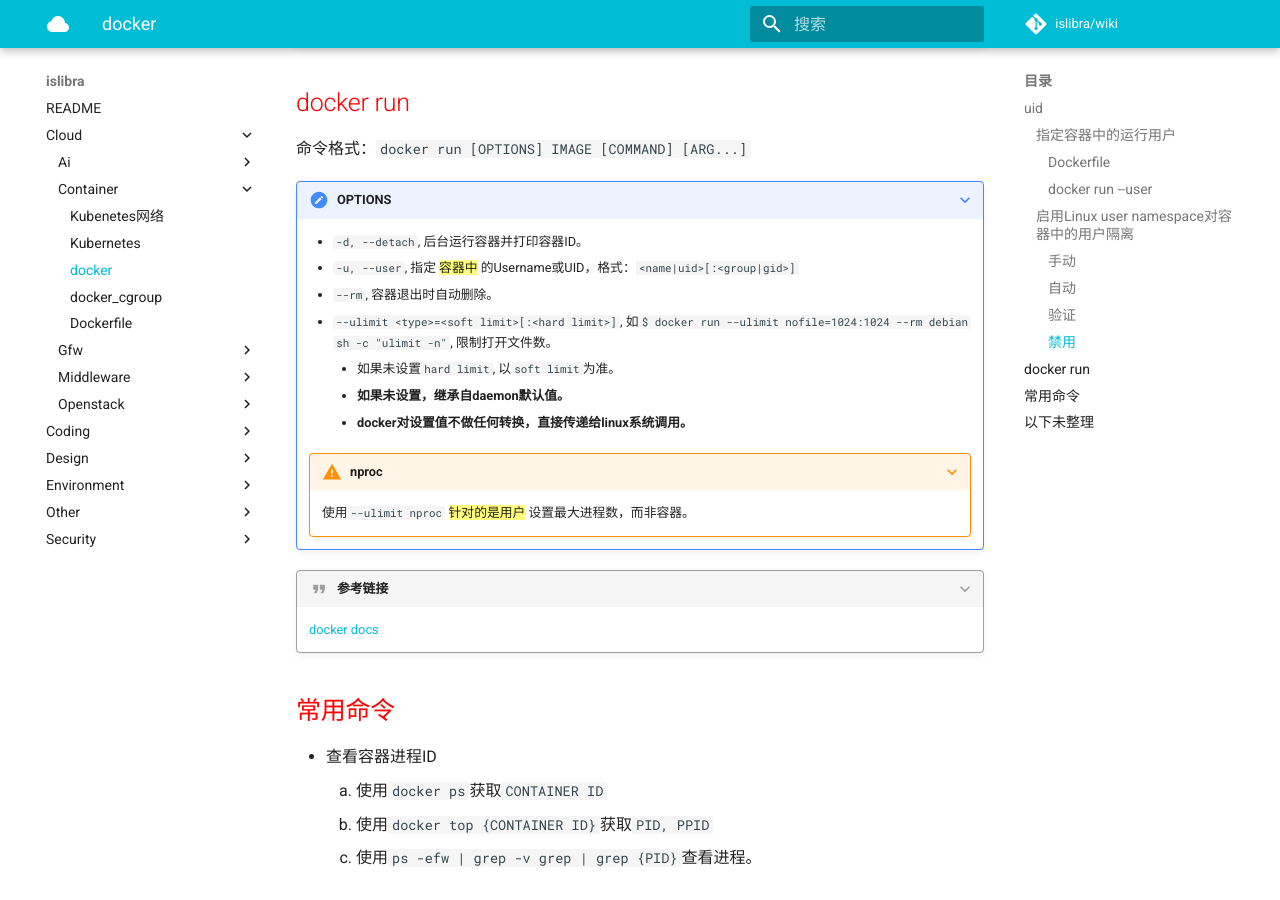
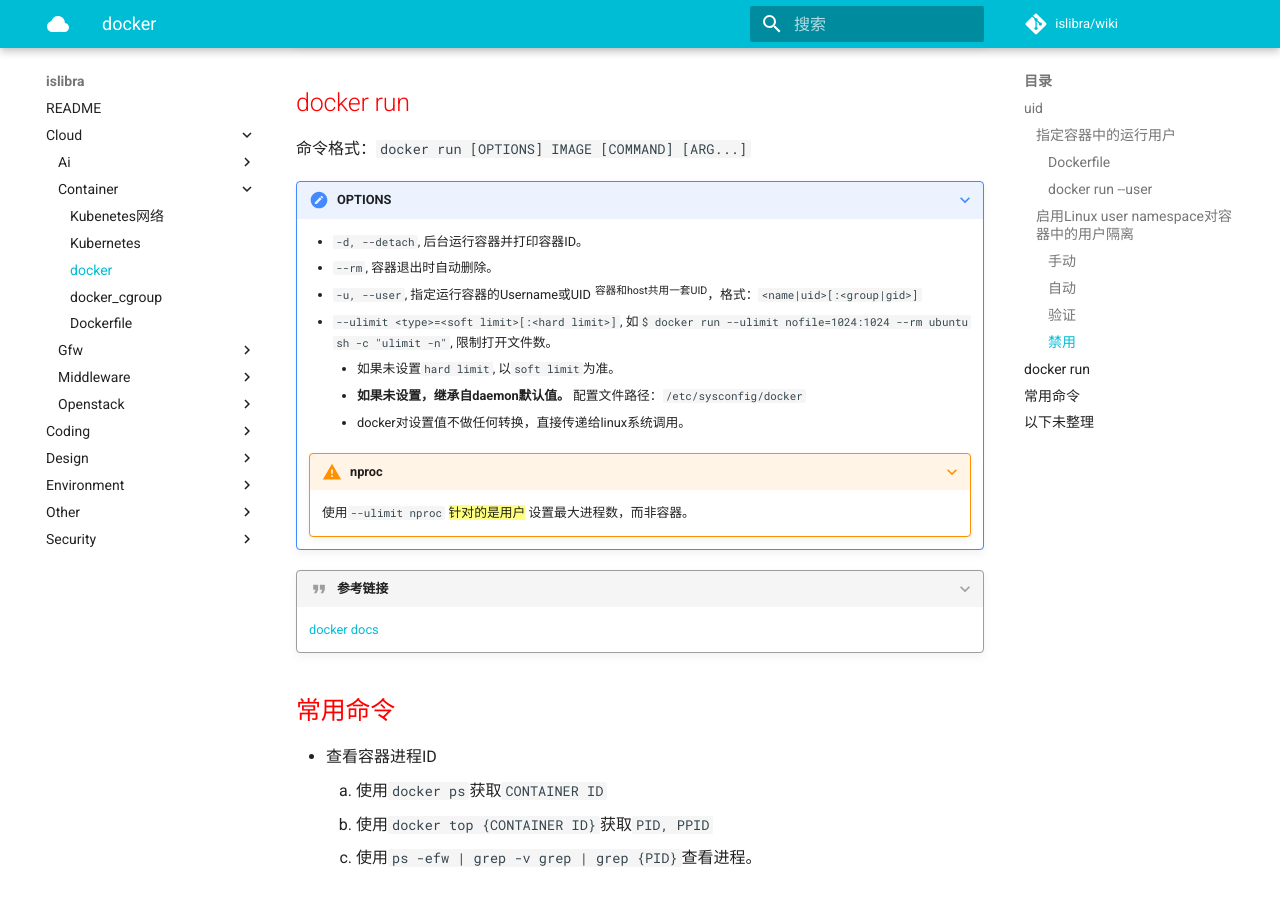
Before and after one commit to islibra/wiki, an MkDocs documentation site: the page built from docs/cloud/container/docker.md, in a window 1280 px wide and 900 px high, scrolled down 3732 px. Built offline with MkDocs 1.6.1 and Material for MkDocs 9.7.7, drawn with Linux system fonts in a browser that asks for light colours; comment, search, counter and statistics services are not loaded.

Commit message:
Update docker.md

```diff
--- a/docs/cloud/container/docker.md
+++ b/docs/cloud/container/docker.md
@@ -193,12 +193,12 @@ user:[4026531837]
 
 ???+ note "OPTIONS"
     - `-d, --detach`, 后台运行容器并打印容器ID。
-    - `-u, --user`, 指定 {==容器中==} 的Username或UID，格式：`<name|uid>[:<group|gid>]`
     - `--rm`, 容器退出时自动删除。
-    - `--ulimit <type>=<soft limit>[:<hard limit>]`, 如`$ docker run --ulimit nofile=1024:1024 --rm debian sh -c "ulimit -n"`, 限制打开文件数。
+    - `-u, --user`, 指定运行容器的Username或UID ^容器和host共用一套UID^，格式：`<name|uid>[:<group|gid>]`
+    - `--ulimit <type>=<soft limit>[:<hard limit>]`, 如`$ docker run --ulimit nofile=1024:1024 --rm ubuntu sh -c "ulimit -n"`, 限制打开文件数。
         - 如果未设置`hard limit`, 以`soft limit`为准。
-        - **如果未设置，继承自daemon默认值。**
-        - **docker对设置值不做任何转换，直接传递给linux系统调用。**
+        - **如果未设置，继承自daemon默认值。** 配置文件路径：`/etc/sysconfig/docker`
+        - docker对设置值不做任何转换，直接传递给linux系统调用。
 
     ???+ warning "nproc"
         使用`--ulimit nproc` {==针对的是用户==} 设置最大进程数，而非容器。
```
